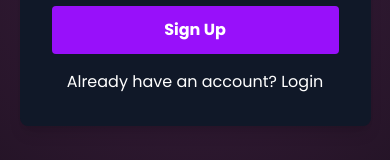
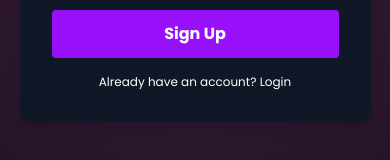
Before and after one commit to Segebari/dice-game-test, a React (Vite) app in the folder frontend/: page / in a window 390 px wide. Shown: the part 492-652 px from the top of the page. Built offline with nearby package versions, Linux system fonts and the light colour scheme.

Commit message:
"text size"

```diff
--- a/frontend/src/Auth.jsx
+++ b/frontend/src/Auth.jsx
@@ -154,7 +154,7 @@ const Auth = () => {
         </form>
         <p
           onClick={() => setIsSignup(!isSignup)}
-          className="mt-4 text-center text-white hover:underline cursor-pointer"
+          className="mt-4 text-center text-white hover:underline cursor-pointer text-xs sm:text-[1rem]"
         >
           {isSignup
             ? "Already have an account? Login"
```
